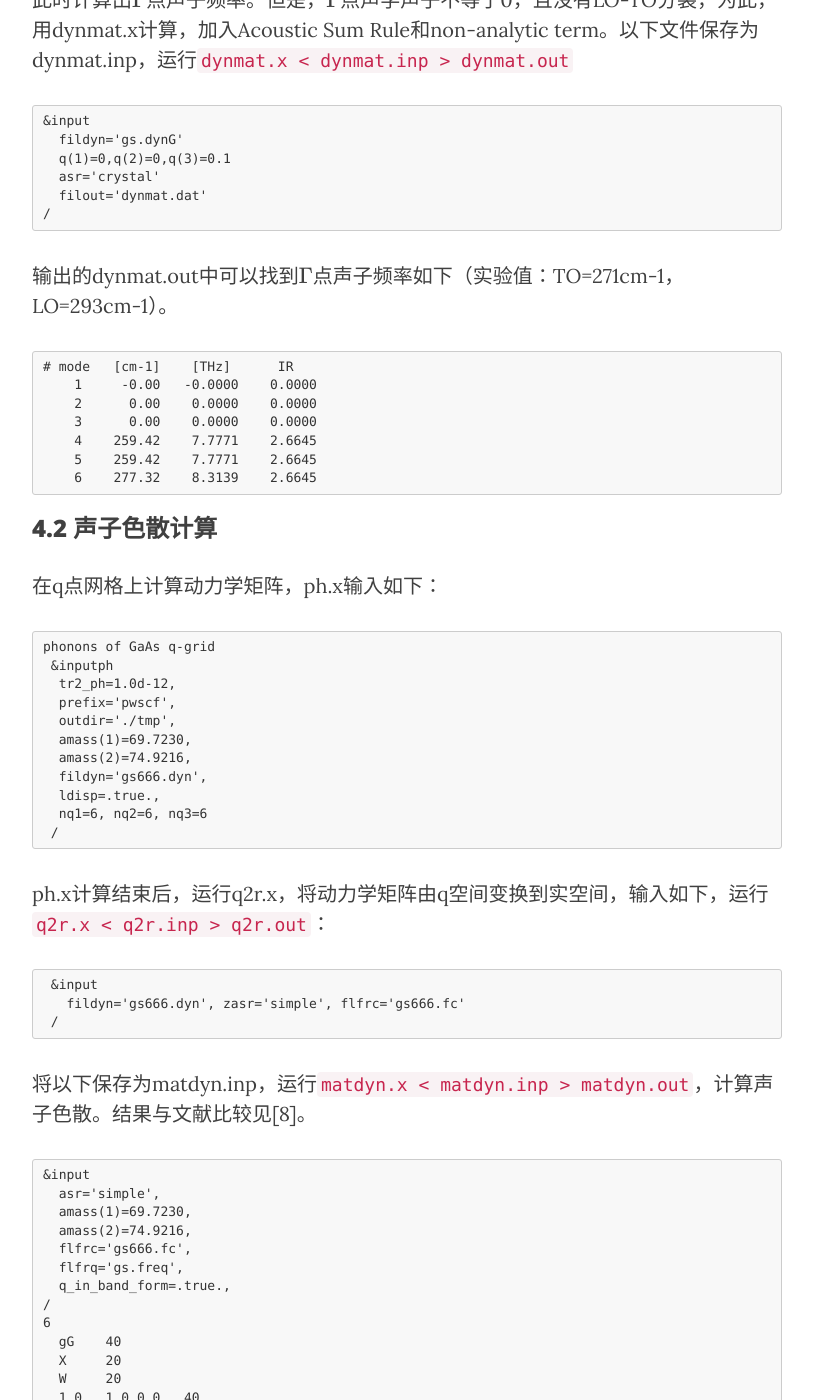
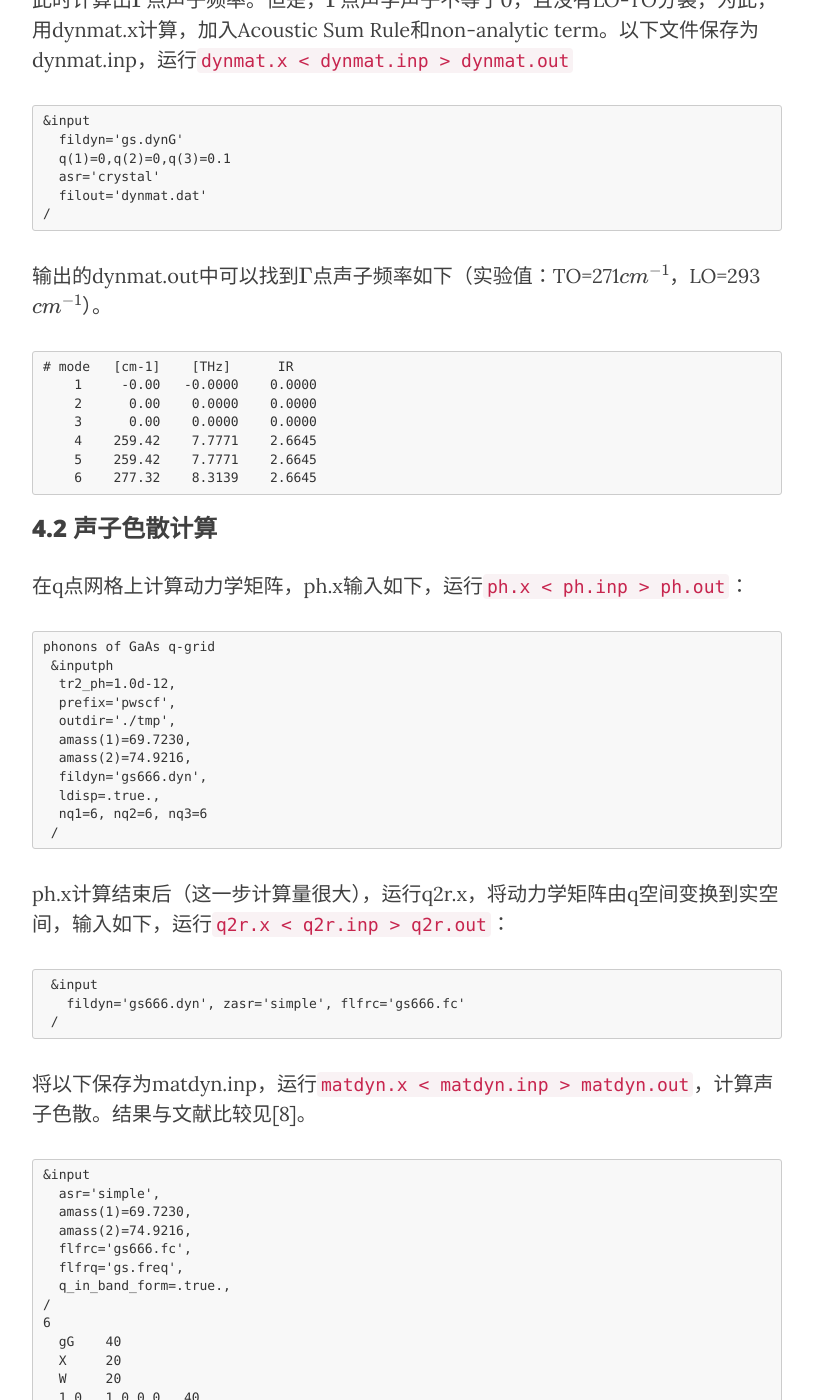
Before and after one commit to yyyu200/DFTbook, a Jekyll site: the page built from _posts/2019-04-01-HandsOn.md, in a window 1280 px wide and 1400 px high, scrolled down 24042 px. Shown: the whole window, without its empty margins (233-1046 px from the left). Built offline with Jekyll 4.4.1, drawn with Linux system fonts in a browser that asks for light colours; nearby versions of some CDN libraries; formulas are drawn with MathJax 3; comment, search, counter and statistics services are not loaded; some of the changed text lies outside the part shown.

Commit message:
modify at20190605-09:24:21-aliyun

````diff
--- a/_posts/2019-04-01-HandsOn.md
+++ b/_posts/2019-04-01-HandsOn.md
@@ -853,7 +853,7 @@ phonons of GaAs at Gamma
 /
 ```
 
-输出的dynmat.out中可以找到$\Gamma$点声子频率如下（实验值：TO=271cm-1，LO=293cm-1）。
+输出的dynmat.out中可以找到$\Gamma$点声子频率如下（实验值：TO=271$cm^{-1}$，LO=293$cm^{-1}$）。
 
 ```
 # mode   [cm-1]    [THz]      IR
@@ -866,7 +866,7 @@ phonons of GaAs at Gamma
 ```
 
 ### 4.2 声子色散计算
-在q点网格上计算动力学矩阵，ph.x输入如下：
+在q点网格上计算动力学矩阵，ph.x输入如下，运行```ph.x < ph.inp > ph.out```：
 ```
 phonons of GaAs q-grid
  &inputph
@@ -881,13 +881,12 @@ phonons of GaAs q-grid
  /
 ```
 
-ph.x计算结束后，运行q2r.x，将动力学矩阵由q空间变换到实空间，输入如下，运行```q2r.x < q2r.inp > q2r.out```：
+ph.x计算结束后（这一步计算量很大），运行q2r.x，将动力学矩阵由q空间变换到实空间，输入如下，运行```q2r.x < q2r.inp > q2r.out```：
 ```
  &input
    fildyn='gs666.dyn', zasr='simple', flfrc='gs666.fc'
  /
 ```
-
 
 将以下保存为matdyn.inp，运行```matdyn.x < matdyn.inp > matdyn.out```，计算声子色散。结果与文献比较见[8]。
 ```
````
Also changed, not shown: other parts of _posts/2019-04-01-HandsOn.md (+1 -1 lines).
